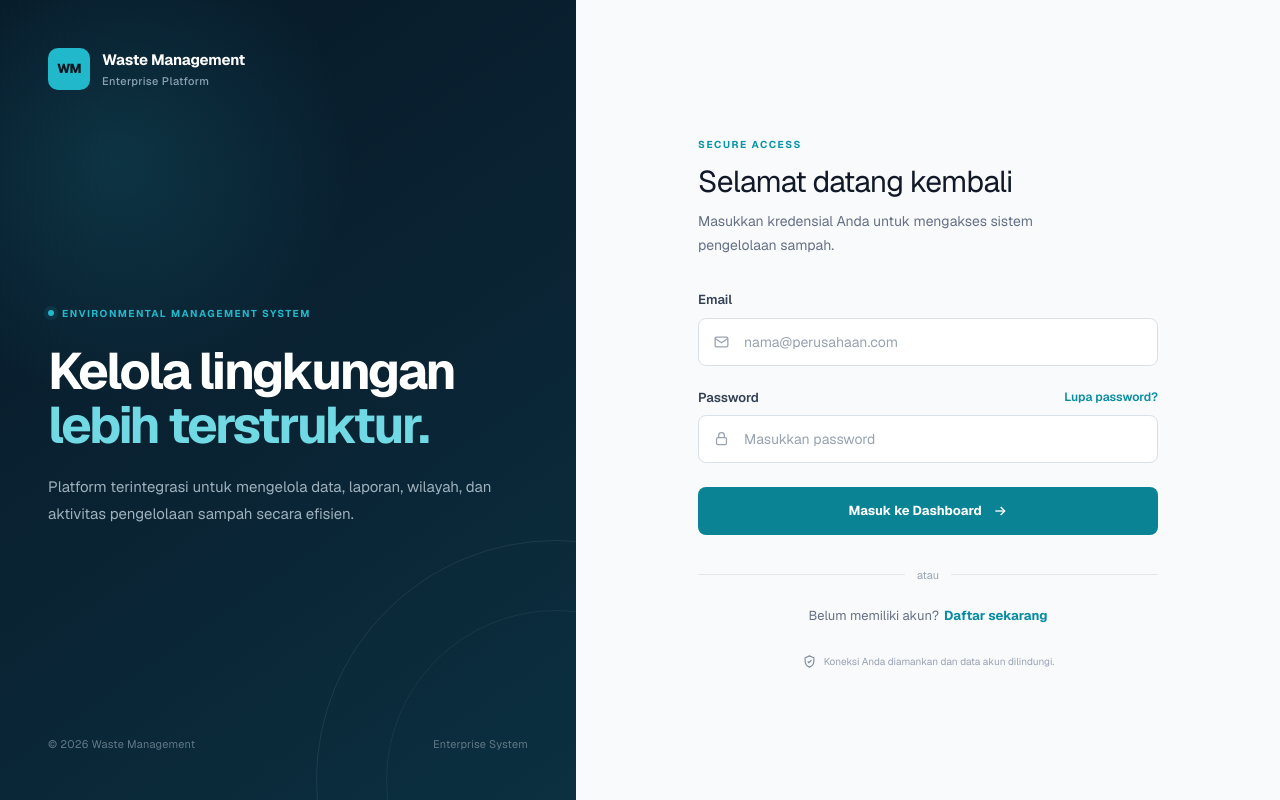
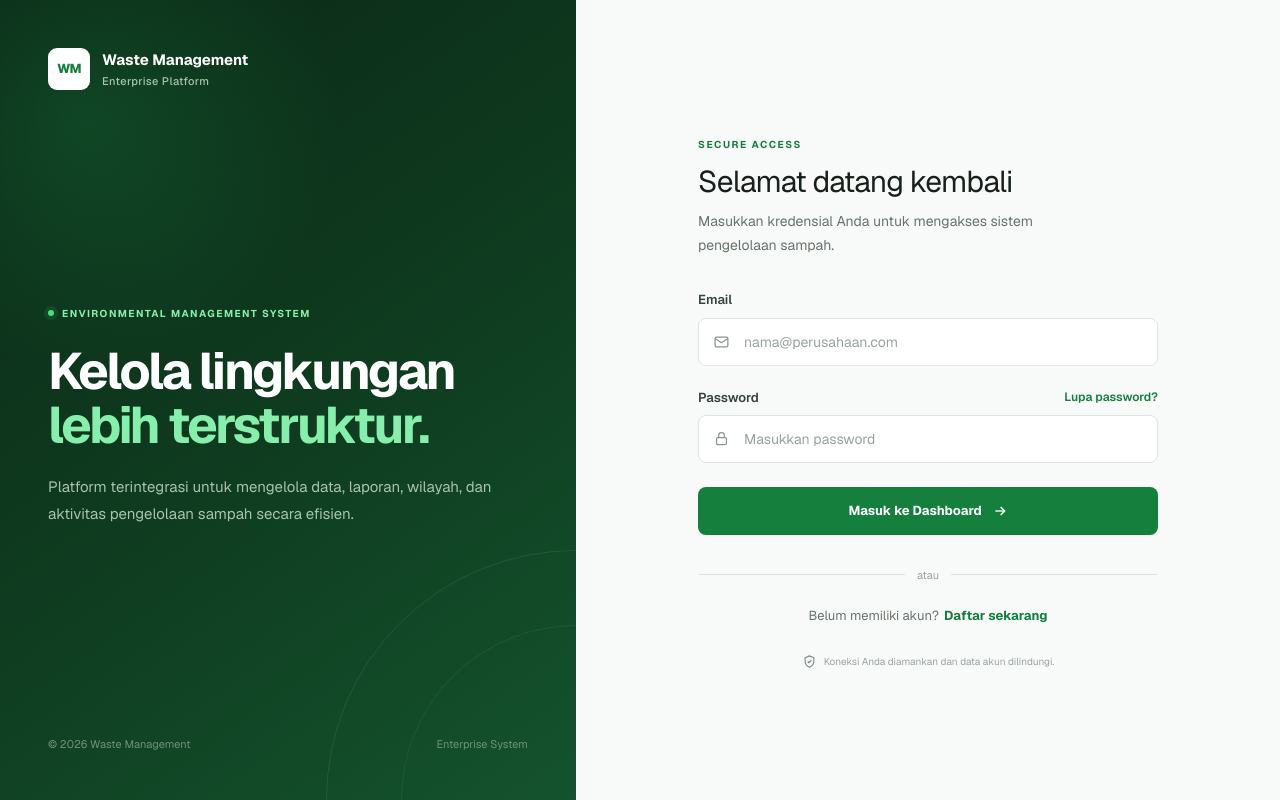
Before and after one commit to DylanSite21/Waste-Management-Website, a Next.js app: page /login in a window 1280 px wide. Built offline with nearby package versions, Linux system fonts and the light colour scheme.

Commit message:
change: color

```diff
--- a/app/form.css
+++ b/app/form.css
@@ -1,3 +1,30 @@
+:root {
+  --primary: #15803d;
+  --primary-dark: #166534;
+  --primary-light: #22c55e;
+  --primary-soft: #f0fdf4;
+
+  --white: #ffffff;
+  --background: #f8faf9;
+
+  --text: #17201a;
+  --text-secondary: #66736a;
+  --text-muted: #98a39b;
+
+  --border: #dce5df;
+  --border-hover: #c4d1c8;
+
+  --error: #b42318;
+  --error-bg: #fff7f7;
+  --error-border: #fecaca;
+
+  --radius: 8px;
+}
+
+/* =========================
+   RESET
+========================= */
+
 * {
   box-sizing: border-box;
 }
@@ -6,8 +33,8 @@
   min-height: 100vh;
   display: grid;
   grid-template-columns: minmax(420px, 0.9fr) minmax(500px, 1.1fr);
-  background: #f6f8fb;
-  color: #172033;
+  background: var(--background);
+  color: var(--text);
 }
 
 /* =========================
@@ -19,23 +46,26 @@
   display: flex;
   min-height: 100vh;
   overflow: hidden;
+
   background:
     radial-gradient(
-      circle at 20% 20%,
-      rgba(44, 196, 211, 0.14),
+      circle at 15% 15%,
+      rgba(34, 197, 94, 0.16),
       transparent 30%
     ),
-    linear-gradient(145deg, #071827 0%, #0a2434 55%, #0b3040 100%);
-  color: white;
+    linear-gradient(145deg, #0b2817 0%, #0f3d20 55%, #14532d 100%);
+
+  color: var(--white);
 }
 
 .login-brand::before {
   content: "";
   position: absolute;
-  width: 480px;
-  height: 480px;
-  right: -220px;
-  bottom: -220px;
+  width: 500px;
+  height: 500px;
+  right: -250px;
+  bottom: -250px;
+
   border: 1px solid rgba(255, 255, 255, 0.08);
   border-radius: 50%;
 }
@@ -43,10 +73,11 @@
 .login-brand::after {
   content: "";
   position: absolute;
-  width: 340px;
-  height: 340px;
-  right: -150px;
-  bottom: -150px;
+  width: 350px;
+  height: 350px;
+  right: -175px;
+  bottom: -175px;
+
   border: 1px solid rgba(255, 255, 255, 0.06);
   border-radius: 50%;
 }
@@ -54,11 +85,17 @@
 .brand-content {
   position: relative;
   z-index: 1;
+
   width: 100%;
   padding: 48px;
+
   display: flex;
   flex-direction: column;
 }
+
+/* =========================
+   BRAND LOGO
+========================= */
 
 .brand-logo {
   display: flex;
@@ -69,12 +106,16 @@
 .brand-logo-mark {
   width: 42px;
   height: 42px;
+
   display: flex;
   align-items: center;
   justify-content: center;
-  border-radius: 10px;
-  background: #20b8ca;
-  color: #06151e;
+
+  border-radius: 9px;
+
+  background: var(--white);
+  color: var(--primary);
+
   font-size: 13px;
   font-weight: 800;
   letter-spacing: -0.5px;
@@ -82,30 +123,37 @@
 
 .brand-logo strong {
   display: block;
+
   font-size: 15px;
   font-weight: 700;
-  letter-spacing: -0.2px;
 }
 
 .brand-logo span {
   display: block;
   margin-top: 2px;
-  color: #8ca3b2;
+
+  color: #a8c3af;
+
   font-size: 11px;
   font-weight: 500;
   letter-spacing: 0.4px;
 }
+
+/* =========================
+   BRAND MESSAGE
+========================= */
 
 .brand-message {
   max-width: 530px;
   margin: auto 0;
 }
 
-.brand-badge,
-.login-eyebrow {
+.brand-badge {
   display: inline-flex;
   align-items: center;
-  color: #22b8ca;
+
+  color: #86efac;
+
   font-size: 10px;
   font-weight: 700;
   letter-spacing: 1.5px;
@@ -113,30 +161,39 @@
 
 .brand-badge::before {
   content: "";
+
   width: 6px;
   height: 6px;
+
   margin-right: 8px;
+
   border-radius: 50%;
-  background: #22b8ca;
-  box-shadow: 0 0 0 4px rgba(34, 184, 202, 0.1);
+  background: #4ade80;
+
+  box-shadow: 0 0 0 4px rgba(74, 222, 128, 0.1);
 }
 
 .brand-message h1 {
   margin: 22px 0 20px;
+
   font-size: clamp(38px, 4vw, 58px);
   line-height: 1.05;
+
   letter-spacing: -2.5px;
   font-weight: 700;
 }
 
 .brand-message h1 span {
-  color: #70d9e3;
+  color: #86efac;
 }
 
 .brand-message p {
   max-width: 470px;
+
   margin: 0;
-  color: #9eb1bd;
+
+  color: #a8c3af;
+
   font-size: 15px;
   line-height: 1.8;
 }
@@ -144,9 +201,10 @@
 .brand-footer {
   display: flex;
   justify-content: space-between;
-  color: #607886;
+
+  color: #71907a;
+
   font-size: 11px;
-  letter-spacing: 0.2px;
 }
 
 /* =========================
@@ -157,9 +215,11 @@
   display: flex;
   align-items: center;
   justify-content: center;
+
   min-height: 100vh;
   padding: 48px 60px;
-  background: #f8fafc;
+
+  background: var(--background);
 }
 
 .login-container {
@@ -167,27 +227,44 @@
   max-width: 460px;
 }
 
+/* =========================
+   LOGIN HEADER
+========================= */
+
 .login-header {
   margin-bottom: 32px;
 }
 
 .login-eyebrow {
+  display: inline-flex;
+
   margin-bottom: 12px;
-  color: #0795a7;
+
+  color: var(--primary);
+
+  font-size: 10px;
+  font-weight: 700;
+  letter-spacing: 1.5px;
 }
 
 .login-header h2 {
   margin: 0 0 10px;
-  color: #111827;
+
+  color: var(--text);
+
   font-size: 30px;
   line-height: 1.2;
+
   letter-spacing: -0.8px;
 }
 
 .login-header p {
   max-width: 410px;
+
   margin: 0;
-  color: #667085;
+
+  color: var(--text-secondary);
+
   font-size: 14px;
   line-height: 1.7;
 }
@@ -209,7 +286,8 @@
 }
 
 .form-field label {
-  color: #344054;
+  color: #344239;
+
   font-size: 13px;
   font-weight: 600;
 }
@@ -221,15 +299,21 @@
 }
 
 .field-header a {
-  color: #078da0;
+  color: var(--primary);
+
   font-size: 12px;
   font-weight: 600;
+
   text-decoration: none;
 }
 
 .field-header a:hover {
   text-decoration: underline;
 }
+
+/* =========================
+   INPUT
+========================= */
 
 .input-wrapper {
   position: relative;
@@ -238,40 +322,52 @@
 .input-wrapper input {
   width: 100%;
   height: 48px;
+
   padding: 0 14px 0 45px;
-  border: 1px solid #d9e0e7;
-  border-radius: 8px;
+
+  border: 1px solid var(--border);
+  border-radius: var(--radius);
+
   outline: none;
-  background: white;
-  color: #172033;
+
+  background: var(--white);
+  color: var(--text);
+
   font-family: inherit;
   font-size: 14px;
+
   transition:
     border-color 150ms ease,
     box-shadow 150ms ease;
 }
 
 .input-wrapper input::placeholder {
-  color: #98a2b3;
+  color: var(--text-muted);
 }
 
 .input-wrapper input:hover {
-  border-color: #c5ced8;
+  border-color: var(--border-hover);
 }
 
 .input-wrapper input:focus {
-  border-color: #12a7ba;
-  box-shadow: 0 0 0 3px rgba(18, 167, 186, 0.1);
+  border-color: var(--primary);
+
+  box-shadow: 0 0 0 3px rgba(21, 128, 61, 0.1);
 }
 
 .input-icon {
   position: absolute;
+
   top: 50%;
   left: 15px;
+
   width: 17px;
   height: 17px;
+
   transform: translateY(-50%);
-  color: #98a2b3;
+
+  color: #8b988f;
+
   pointer-events: none;
 }
 
@@ -287,22 +383,30 @@
 .login-error {
   display: flex;
   gap: 11px;
+
   padding: 13px;
-  border: 1px solid #fecaca;
-  border-radius: 8px;
-  background: #fff7f7;
-  color: #b42318;
+
+  border: 1px solid var(--error-border);
+  border-radius: var(--radius);
+
+  background: var(--error-bg);
+  color: var(--error);
 }
 
 .error-icon {
   flex: 0 0 auto;
+
   width: 20px;
   height: 20px;
+
   display: flex;
   align-items: center;
   justify-content: center;
+
   border-radius: 50%;
+
   background: #fee4e2;
+
   font-size: 12px;
   font-weight: 800;
 }
@@ -314,6 +418,7 @@
 
 .login-error strong {
   margin-bottom: 2px;
+
   font-size: 12px;
 }
 
@@ -323,25 +428,32 @@
 }
 
 /* =========================
-   BUTTON
+   LOGIN BUTTON
 ========================= */
 
 .login-button {
   width: 100%;
   height: 48px;
+
   display: flex;
   align-items: center;
   justify-content: center;
   gap: 10px;
+
   margin-top: 2px;
+
   border: 0;
-  border-radius: 8px;
-  background: #0a8395;
-  color: white;
+  border-radius: var(--radius);
+
+  background: var(--primary);
+  color: var(--white);
+
   font-family: inherit;
   font-size: 13px;
   font-weight: 700;
+
   cursor: pointer;
+
   transition:
     background 150ms ease,
     transform 150ms ease,
@@ -354,8 +466,9 @@
 }
 
 .login-button:hover:not(:disabled) {
-  background: #076f80;
-  box-shadow: 0 5px 14px rgba(7, 111, 128, 0.16);
+  background: var(--primary-dark);
+
+  box-shadow: 0 5px 14px rgba(21, 128, 61, 0.16);
 }
 
 .login-button:active:not(:disabled) {
@@ -374,20 +487,26 @@
 .spinner {
   width: 16px;
   height: 16px;
+
   border: 2px solid rgba(255, 255, 255, 0.35);
-  border-top-color: white;
+  border-top-color: var(--white);
+
   border-radius: 50%;
+
   animation: spin 0.7s linear infinite;
 }
 
 .login-loading {
   min-height: 100vh;
+
   display: flex;
   align-items: center;
   justify-content: center;
   gap: 10px;
-  background: #f8fafc;
-  color: #667085;
+
+  background: var(--background);
+  color: var(--text-secondary);
+
   font-size: 13px;
 }
 
@@ -403,25 +522,35 @@
 
 .login-divider {
   position: relative;
+
   margin: 27px 0 20px;
+
   text-align: center;
 }
 
 .login-divider::before {
   content: "";
+
   position: absolute;
+
   top: 50%;
   left: 0;
   right: 0;
+
   height: 1px;
-  background: #e4e7ec;
+
+  background: var(--border);
 }
 
 .login-divider span {
   position: relative;
+
   padding: 0 12px;
-  background: #f8fafc;
-  color: #98a2b3;
+
+  background: var(--background);
+
+  color: var(--text-muted);
+
   font-size: 11px;
 }
 
@@ -433,16 +562,19 @@
   display: flex;
   justify-content: center;
   gap: 5px;
+
   font-size: 13px;
 }
 
 .register-link span {
-  color: #667085;
+  color: var(--text-secondary);
 }
 
 .register-link a {
-  color: #078da0;
+  color: var(--primary);
+
   font-weight: 700;
+
   text-decoration: none;
 }
 
@@ -459,15 +591,19 @@
   align-items: center;
   justify-content: center;
   gap: 7px;
+
   margin-top: 28px;
-  color: #98a2b3;
+
+  color: var(--text-muted);
+
   font-size: 10px;
 }
 
 .security-note svg {
   width: 15px;
   height: 15px;
-  color: #7b8a9a;
+
+  color: #7b8a80;
 }
 
 /* =========================
@@ -500,19 +636,25 @@
     display: flex;
     align-items: center;
     gap: 12px;
+
     margin-bottom: 52px;
   }
 
   .mobile-brand strong {
     display: block;
-    color: #172033;
+
+    color: var(--text);
+
     font-size: 14px;
   }
 
   .mobile-brand span {
     display: block;
+
     margin-top: 2px;
-    color: #8a97a6;
+
+    color: var(--text-muted);
+
     font-size: 10px;
   }
 }
```
